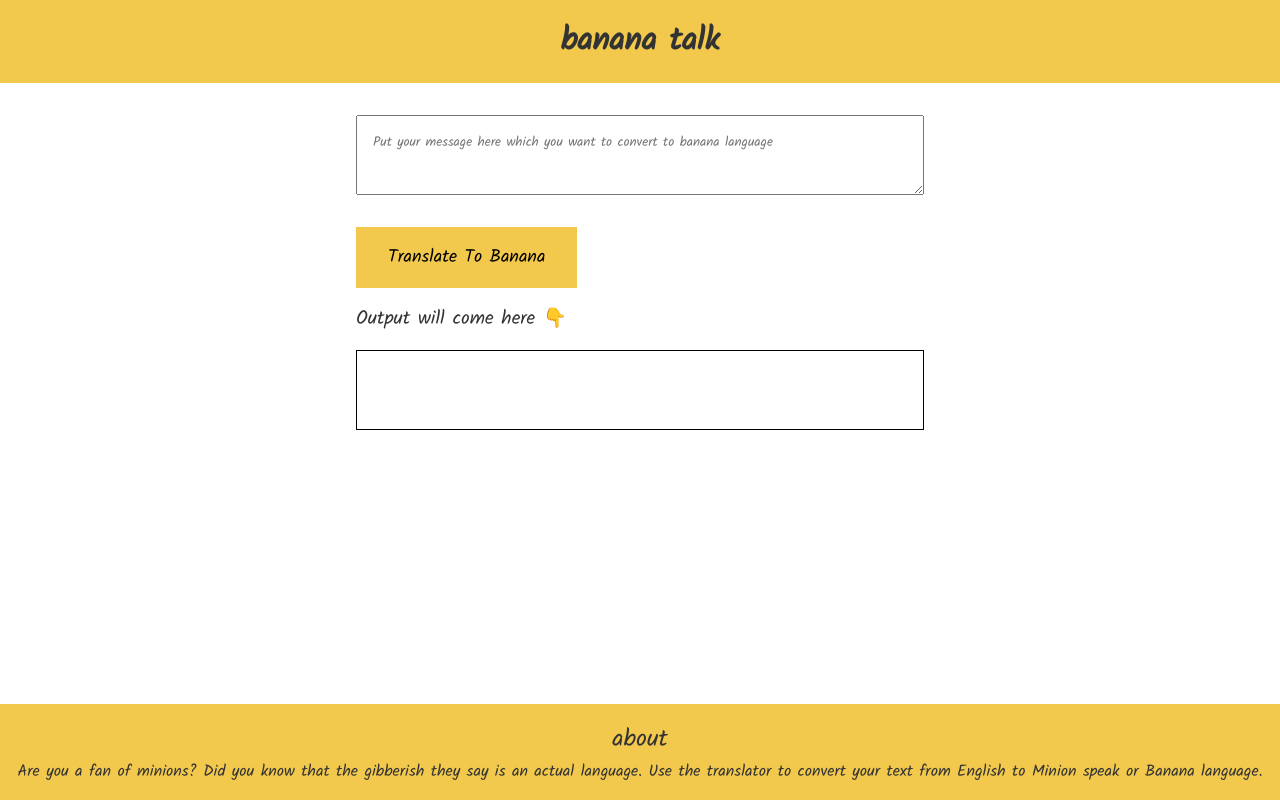
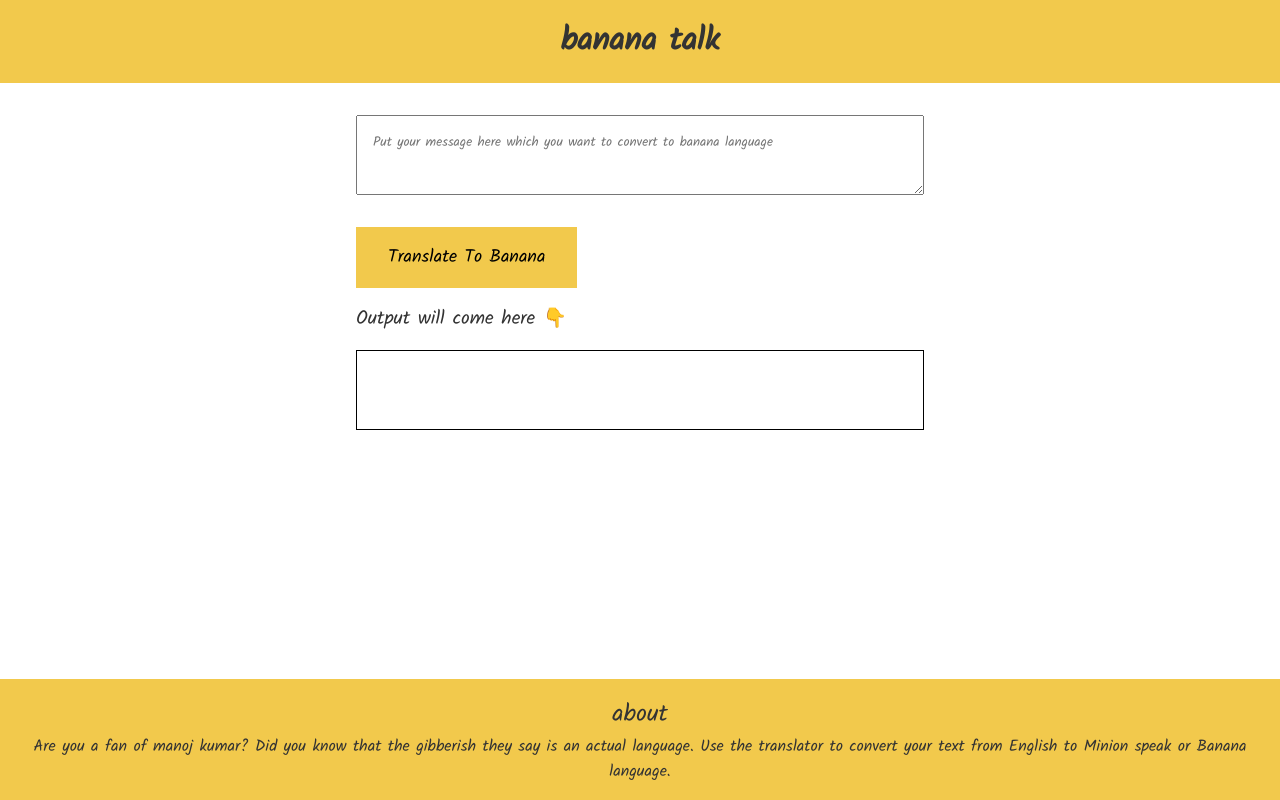
Before and after one commit to bharatbamaniya/Project-Banana-app, a plain HTML site: page index.html in a window 1280 px wide. Drawn offline with Linux system fonts and the light colour scheme.

Commit message:
update from manoj
change name .that's it.

```diff
--- a/index.html
+++ b/index.html
@@ -24,7 +24,7 @@
 
     <footer>
         <div style="font-size: x-large;">about</div>
-        <p>Are you a fan of minions? Did you know that the gibberish they say is an actual language. Use the translator to convert your text from English to Minion speak or Banana language.</p>
+        <p>Are you a fan of manoj kumar? Did you know that the gibberish they say is an actual language. Use the translator to convert your text from English to Minion speak or Banana language.</p>
     </footer>
 
     <script src="app.js" type="text/javascript"></script>
```
